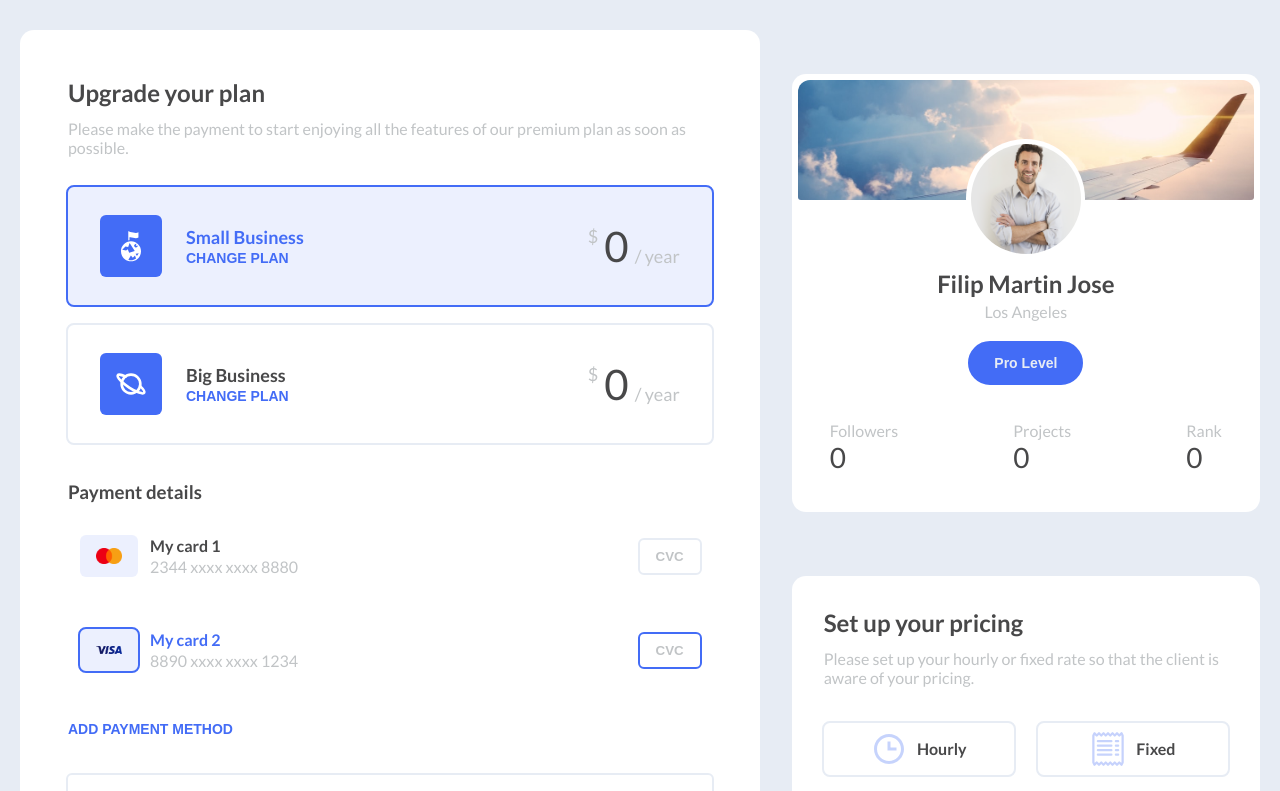
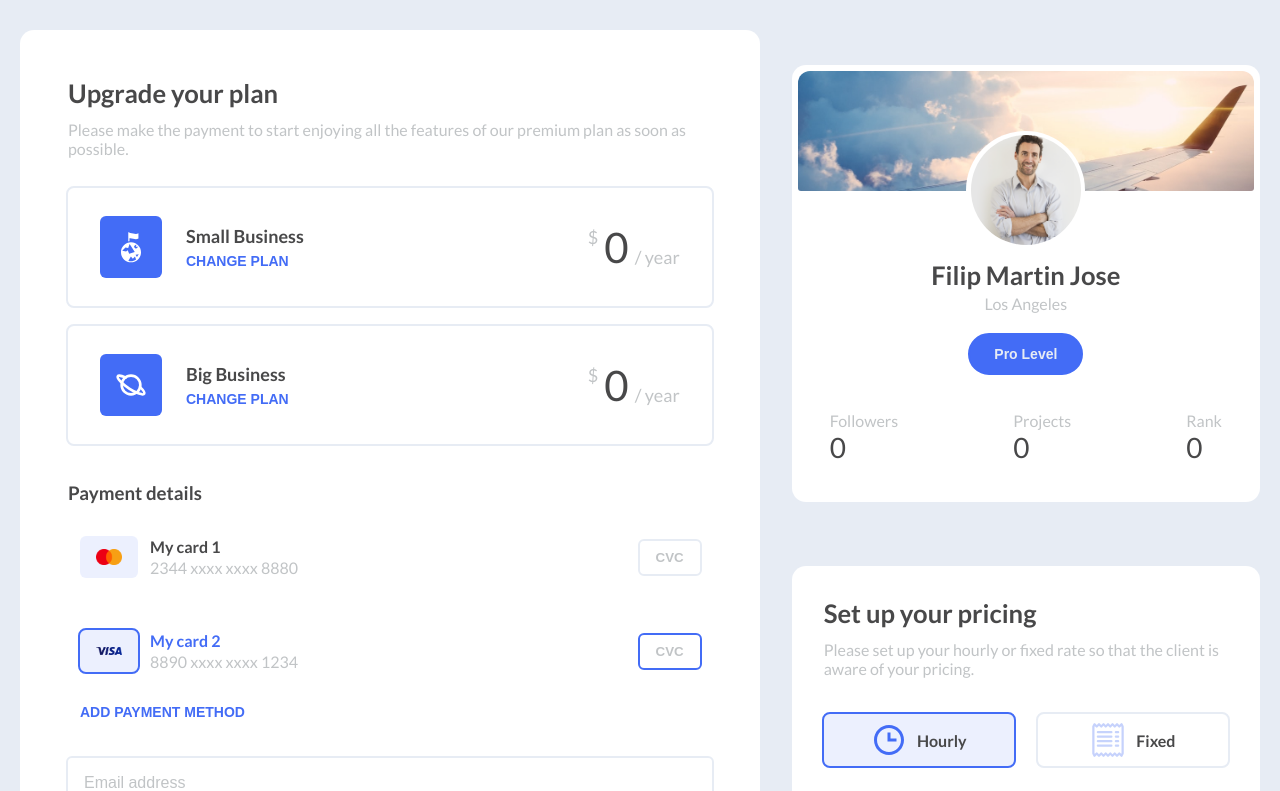
Before and after one commit to kadiranyl/naylalabs-task, a Next.js app: page / in a window 1280 px wide. Shown: the top 791 px of the page. Built offline with nearby package versions, Linux system fonts and the light colour scheme.

Commit message:
Create order successful pop-up and show when form submit

```diff
--- /dev/null
+++ b/src/components/Popups/OrderSuccessful.tsx
@@ -0,0 +1,19 @@
+import Image from "next/image";
+
+export default function OrderSuccessful({setShowPopup}: any) {
+  return (
+    <div className="pop-up">
+        <div className="pop-up-close" onClick={() => setShowPopup(false)}></div>
+        <div className="pop-up-box">
+            <Image src="/successful.png" alt="" layout="fill" />
+
+            <div className="content">
+                <h2>Order successfully complate!</h2>
+                <p>We've received your order, thank you for choosing us.</p>
+            </div>
+
+            <button type='button' className="btn small-btn">Explore new offers</button>
+        </div>
+    </div>
+  )
+}
--- a/src/components/Schemas/PlanLeftOneRightSchema.tsx
+++ b/src/components/Schemas/PlanLeftOneRightSchema.tsx
@@ -1,10 +1,10 @@
 import PriceModule from "../PriceModule";
 import TextBtn from "../TextBtn";
 
-export default function PlanLeftOneRightSchema({planIcon, planName, price, setValue, defaultChecked=false}: any) {
+export default function PlanLeftOneRightSchema({planIcon, planName, price, setValue}: any) {
   return (
     <div className="two-left-one-right-schema plan-schema">
-      <input className="hidden-input" type="radio" name="plan-type" defaultChecked={defaultChecked} onChange={(e) => e.target.value === "on" && setValue(planName)} required />
+      <input className="hidden-input" type="radio" name="plan-type" onChange={() => setValue(planName)} />
       <div className="schema-left">
         <div className="plan-icon">
           {planIcon}
--- a/src/components/Schemas/TwoLeftOneRightSchema.tsx
+++ b/src/components/Schemas/TwoLeftOneRightSchema.tsx
@@ -8,6 +8,15 @@ export default function TwoLeftOneRightSchema({imageInfo, cardName, cardNumber,
     setValue({cardNumber, cvc: Number(cvc)})
   }, [cvc])
 
+  useEffect(() => {
+
+    if (value.cvc === null || value.cvc === undefined) {
+      console.log(value.cvc);
+      setCvc(NaN)
+    }
+  }, [value.cvc])
+
+
   const cvcHandler = (e: any) => {
     if (e <= 999) {
       setCvc(e)
@@ -16,7 +25,7 @@ export default function TwoLeftOneRightSchema({imageInfo, cardName, cardNumber,
 
   return (
     <div className="two-left-one-right-schema">
-      <input type="radio" name="payment-type" value={cardNumber} onChange={(e) => setValue({cardNumber, cvc})} checked={value.cardNumber === cardNumber} className="hidden-input" required />
+      <input type="radio" name="payment-type" value={cardNumber} onChange={(e) => setValue({cardNumber, cvc})} checked={value.cardNumber === cardNumber} className="hidden-input" />
       <div className="schema-left">
         <div className="bank">
           <Image src={imageInfo.src} fill alt={imageInfo.alt} />
@@ -27,7 +36,7 @@ export default function TwoLeftOneRightSchema({imageInfo, cardName, cardNumber,
         </div>
       </div>
       <div className="schema-right">
-        <input type="number" name="cvc" placeholder='CVC' onClick={() => setValue({cardNumber, cvc})} value={cvc} onChange={(e) => cvcHandler(e.target.value)} required={value.cardNumber === cardNumber} />
+        <input type="number" name="cvc" placeholder='CVC' onClick={() => setValue({cardNumber, cvc})} value={cvc} onChange={(e) => cvcHandler(e.target.value)} />
       </div>
     </div>
   )
--- a/src/components/SetPricingBox.tsx
+++ b/src/components/SetPricingBox.tsx
@@ -16,7 +16,7 @@ export default function SetPricingBox() {
 
         <div className="flex-row hourly-fixed">
             <div className="pickable">
-              <input className="hidden-input" type="radio" name="pricing-type" />
+              <input className="hidden-input" type="radio" name="pricing-type" defaultChecked />
               <BiTime size={36} />
               <span>Hourly</span>
             </div>
--- a/src/components/UpgradePlan.tsx
+++ b/src/components/UpgradePlan.tsx
@@ -6,6 +6,7 @@ import TwoLeftOneRightSchema from 'components/Schemas/TwoLeftOneRightSchema'
 import { useState } from 'react'
 import TextBtn from './TextBtn'
 import { sendPayment } from 'services/PaymentService'
+import OrderSuccessful from './Popups/OrderSuccessful'
 
 export default function UpgradePlan() {
 
@@ -13,13 +14,12 @@ export default function UpgradePlan() {
     {
       planIcon: <GiPlanetConquest size={34} />,
       planName: "Small Business",
-      price: 8350,
-      defaultChecked: true
+      price: 8350
     },
     {
       planIcon: <TbPlanet size={32} />,
       planName: "Big Business",
-      price: 12650,
+      price: 12650
     }
   ]
 
@@ -42,6 +42,7 @@ export default function UpgradePlan() {
     }
   ]
 
+  const [showPopup, setShowPopup] = useState<Boolean>(false)
   const [plan, setPlan] = useState<String>("")
   const [payment, setPayment] = useState<any>({
     cardNumber: String,
@@ -49,27 +50,36 @@ export default function UpgradePlan() {
   })
   const [email, setEmail] = useState("")
 
+  console.log(plan);
+
+
   return (
-    <form className="box main-left" onSubmit={(e) => sendPayment(e, plan, payment, email, setPlan, setPayment, setEmail )}>
+    <>
+    <form id="send-payment-form" className="box main-left" onSubmit={(e) => sendPayment(e, plan, payment, email, setPlan, setPayment, setEmail, setShowPopup )}>
         <h2>Upgrade your plan</h2>
         <p>Please make the payment to start enjoying all the features of our premium plan as soon as possible.</p>
 
         {plans.map((plan, index) => (
-        <PlanLeftOneRightSchema key={index} planIcon={plan.planIcon} planName={plan.planName} price={plan.price} setValue={setPlan} defaultChecked={plan.defaultChecked} />
+        <PlanLeftOneRightSchema key={index} planIcon={plan.planIcon} planName={plan.planName} price={plan.price} setValue={setPlan} />
         ))}
 
         <h3 className='box-mt-high'>Payment details</h3>
         {payments.map((item, index) => (
           <TwoLeftOneRightSchema key={index} imageInfo={item.imageInfo} cardName={item.cardName} cardNumber={item.cardNumber} value={payment} setValue={setPayment} />
         ))}
-        <TextBtn text="Add Payment Method" mt={true} />
+        <TextBtn text="Add Payment Method" />
 
-        <input type="email" name="email" placeholder='Email address' className='email-input box-mt-high' value={email} onChange={(e) => setEmail(e.target.value)} required />
+        <input type="email" name="email" placeholder='Email address' className='email-input box-mt-high' value={email} onChange={(e) => setEmail(e.target.value)} />
 
         <button type='submit' className="btn big-btn box-mt">
         Proceed to payment
         <BsArrowRight size={20} />
         </button>
     </form>
+
+    {showPopup && (
+      <OrderSuccessful setShowPopup={setShowPopup} />
+    )}
+    </>
   )
 }
--- a/src/services/PaymentService.ts
+++ b/src/services/PaymentService.ts
@@ -1,29 +1,57 @@
 import axios from 'axios'
 import { toastError, toastSuccess } from 'lib/Toastify';
 
-export const sendPayment = async (e: any, plan: String, payment: Payment, email: String, setPlan: Function, setPayment: Function, setEmail: Function) => {
+export const sendPayment = async (e: any, plan: String, payment: Payment, email: String, setPlan: Function, setPayment: Function, setEmail: Function, setShowPopup: Function) => {
     e.preventDefault()
 
-    try {
-        const res = await axios.post(process.env.NEXT_PUBLIC_API_URL + 'payment', {
-            plan,
-            cardNumber: payment.cardNumber,
-            cvc: payment.cvc,
-            email
+    console.log(plan);
+
+
+    if (plan && payment.cardNumber && payment.cvc && email) {
+        setShowPopup(true)
+        setPlan()
+        setPayment({
+            cardNumber: "",
+            cvc: null
         })
+        setEmail()
 
-        setPlan("")
-        setPayment({
-            cardNumber: String,
-            cvc: Number
-        })
-        setEmail("")
+        const form: any = document.getElementById("send-payment-form")
 
-        toastSuccess("Payment is successfull!")
-    } catch(e) {
-        toastError("Something went wrong, please try again.")
-        console.log(e);
+        form?.reset()
+    } else if (!plan) {
+        toastError("Please pick a plan!")
+    } else if (!payment.cardNumber) {
+        toastError("Please pick a payment method!")
+    } else if (!payment.cvc) {
+        toastError("Please write your CVC!")
+    } else if (!email) {
+        toastError("Please enter your e-mail!")
     }
+
+    // The scenario that has to be
+
+    // try {
+    //     const res = await axios.post(process.env.NEXT_PUBLIC_API_URL + 'payment', {
+    //         plan,
+    //         cardNumber: payment.cardNumber,
+    //         cvc: payment.cvc,
+    //         email
+    //     })
+
+    //     setShowPopup(true)
+    //     setPlan("")
+    //     setPayment({
+    //         cardNumber: String,
+    //         cvc: Number
+    //     })
+    //     setEmail("")
+
+    //     toastSuccess("Payment is successfull!")
+    // } catch(e) {
+    //     toastError("Something went wrong, please try again.")
+    //     console.log(e);
+    // }
 }
 
 interface Payment {
--- a/src/styles/global.scss
+++ b/src/styles/global.scss
@@ -32,6 +32,10 @@ p {
 
 li {
   list-style: none;
+}
+
+h2 {
+  font-size: 1.6em;
 }
 
 button {
@@ -188,7 +192,7 @@ input{
 
 .small-btn {
   background: $primary;
-  padding: 12px 24px;
+  padding: 11px 24px;
   border-radius: 24px;
   color: $page-bg;
   font-weight: 600;
@@ -341,6 +345,10 @@ main {
 
     }
 
+    > .text-btn {
+      padding: 0 12px;
+    }
+
     .two-left-one-right-schema:has(.hidden-input:checked) {
 
       .schema-left .flex-col {
@@ -390,8 +398,12 @@ main {
           }
         }
 
-        .flex-col span.name {
-          font-size: 18px;
+        .flex-col {
+          gap: 6px;
+
+          span.name {
+            font-size: 18px;
+          }
         }
       }
 
@@ -562,3 +574,54 @@ main {
     }
   }
 }
+
+
+.pop-up {
+  position: fixed;
+  top: 0;
+  left: 0;
+  right: 0;
+  bottom: 0;
+  background: rgba($color: #000000, $alpha: .2);
+  z-index: 9999999;
+  display: flex;
+  align-items: center;
+  justify-content: center;
+  padding: 20px;
+
+  .pop-up-close {
+    position: fixed;
+    top: 0;
+    left: 0;
+    right: 0;
+    bottom: 0;
+  }
+
+  .pop-up-box {
+    background: #fff;
+    border-radius: 14px;
+    padding: 46px 68px 52px;
+    display: flex;
+    flex-direction: column;
+    align-items: center;
+    gap: 14px;
+    z-index: 100;
+    text-align: center;
+
+    img {
+      position: relative !important;
+      width: 220px !important;
+    }
+
+    .content {
+      display: flex;
+      flex-direction: column;
+      gap: 4px;
+      align-items: center;
+    }
+
+    .small-btn {
+      margin-top: 26px;
+    }
+  }
+}
--- a/src/styles/responsive.scss
+++ b/src/styles/responsive.scss
@@ -30,8 +30,13 @@
     main {
         width: 100%;
 
-        .two-left-one-right-schema.plan-schema .price-module {
+        .two-left-one-right-schema.plan-schema {
 
+            .schema-left .flex-col .text-btn {
+                font-size: 12px;
+            }
+
+            .price-module {
                 span {
                     font-size: 26px !important;
                     line-height: 26px !important;
@@ -43,9 +48,15 @@
                 }
             }
 
+        }
+
         .box.main-left {
             padding: 36px 26px;
         }
+    }
+
+    .pop-up .pop-up-box {
+        padding: 32px 32px 36px;
     }
 }
 
```
Also changed, not shown: public/successful.png (added). Lines whose indentation alone changed are shown as unchanged.
